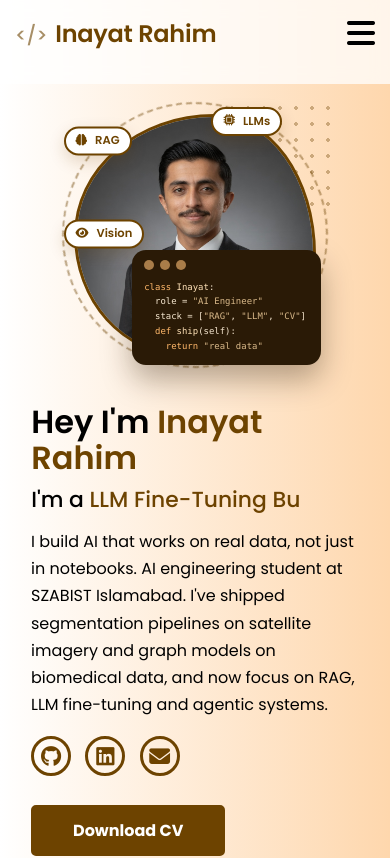
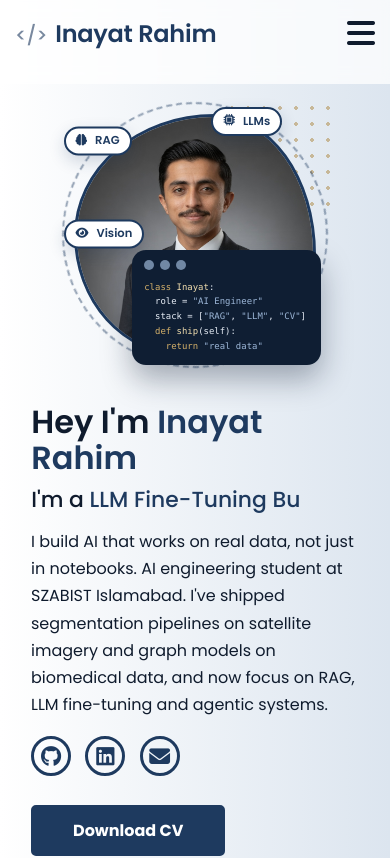
Before and after one commit to inayatrahimdev/inayatrahimdev.github.io, a plain HTML site: page index.html in a window 390 px wide. Shown: the top 858 px of the page. Drawn offline with nearby package versions, Linux system fonts and the light colour scheme.

Commit message:
Update index.html

```diff
--- a/index.html
+++ b/index.html
@@ -19,10 +19,11 @@
 @import url('https://fonts.googleapis.com/css2?family=Poppins:wght@100;200;300;400;500;600;700&display=swap');
 
 :root{
-    --brown: rgb(109,67,0);
-    --peach: rgb(254,215,173);
-    --text: #111;
-    --muted: #4a3b27;
+    --brown: #1E3A5F;   /* deep navy: primary accent (was brown) */
+    --peach: #DCE5EF;   /* pale steel mist: background tint (was peach) */
+    --gold: #B08D4F;    /* muted antique gold: single secondary accent */
+    --text: #0F1B2D;
+    --muted: #3E4C5E;
 }
 
 *{
@@ -72,7 +73,7 @@ nav{
 }
 
 .logo{
-    color: black;
+    color: var(--text);
     font-size: 1.7rem;
     font-weight: 600;
     letter-spacing: -0.01em;
@@ -95,7 +96,7 @@ nav{
     position: absolute;
     right: 15px;
     top: 10px;
-    color: black;
+    color: var(--text);
     font-size: 2rem;
     display: none;
     background: none;
@@ -113,7 +114,7 @@ nav{
 .nav-container .links a{
     position: relative;
     font-size: 1.1rem;
-    color: black;
+    color: var(--text);
     text-decoration: none;
     font-weight: 500;
     transition: 0.3s linear;
@@ -158,8 +159,8 @@ nav{
     width: 100%;
     height: auto;
     backdrop-filter: brightness(40%) blur(3px);
-    background: rgba(0,0,0,0.55);
-    box-shadow: 0 0 20px black;
+    background: rgba(8,18,34,0.62);
+    box-shadow: 0 0 20px #050d1a;
     transition: 0.25s linear;
 }
 
@@ -213,16 +214,16 @@ nav{
     inset: -6% -8% auto auto;
     width: 46%;
     height: 46%;
-    background-image: radial-gradient(var(--brown) 1.6px, transparent 1.7px);
+    background-image: radial-gradient(var(--gold) 1.6px, transparent 1.7px);
     background-size: 16px 16px;
-    opacity: 0.35;
+    opacity: 0.55;
     z-index: 0;
 }
 
 .ring{
     position: absolute;
     inset: -5%;
-    border: 2px dashed rgba(109,67,0,0.45);
+    border: 2px dashed rgba(30,58,95,0.45);
     border-radius: 50%;
     animation: spin 40s linear infinite;
     z-index: 0;
@@ -237,21 +238,21 @@ nav{
     right: -6%;
     bottom: -4%;
     width: 64%;
-    background: #2a1a06;
+    background: #0F1E33;
     border-radius: 14px;
     padding: 12px 16px 14px;
-    box-shadow: 0 14px 30px rgba(42,26,6,0.35);
+    box-shadow: 0 14px 30px rgba(15,30,51,0.35);
     text-align: left;
 }
 .code-card .dots{ display: flex; gap: 6px; margin-bottom: 10px; }
-.code-card .dots i{ width: 10px; height: 10px; border-radius: 50%; background: #c9965a; opacity: 0.8; }
+.code-card .dots i{ width: 10px; height: 10px; border-radius: 50%; background: #8AA2C0; opacity: 0.8; }
 .code-card pre, .code-card code, .code-card span{
     font-family: ui-monospace, "SFMono-Regular", Menlo, Consolas, monospace;
 }
-.code-card pre{ font-size: clamp(0.6rem, 0.5rem + 0.45vw, 0.78rem); line-height: 1.65; color: #f5e6cf; white-space: pre; overflow: hidden; }
-.code-card .k{ color: #ffb86b; }
-.code-card .f{ color: #ffe2b8; }
-.code-card .s{ color: #d9b98a; }
+.code-card pre{ font-size: clamp(0.6rem, 0.5rem + 0.45vw, 0.78rem); line-height: 1.65; color: #E6ECF5; white-space: pre; overflow: hidden; }
+.code-card .k{ color: #D4B06A; }
+.code-card .f{ color: #F0DDAE; }
+.code-card .s{ color: #9DB7D8; }
 
 .chip{
     position: absolute;
@@ -266,7 +267,7 @@ nav{
     padding: 6px 14px;
     font-size: 0.85rem;
     font-weight: 600;
-    box-shadow: 0 6px 16px rgba(109,67,0,0.18);
+    box-shadow: 0 6px 16px rgba(30,58,95,0.18);
     animation: float 5s ease-in-out infinite;
 }
 .chip.c1{ top: 8%; left: -6%; }
@@ -280,7 +281,7 @@ nav{
     width: 100%;
     aspect-ratio: 1 / 1;
     border-radius: 58% 42% 55% 45% / 50% 58% 42% 50%;
-    background: #dccfc0;
+    background: #C9D4E1;
     border: 3px solid var(--brown);
     overflow: hidden;
 }
@@ -307,7 +308,7 @@ nav{
 .blob.no-photo .initials{ display: grid; }
 
 .main-container .content{
-    color: black;
+    color: var(--text);
     width: 42%;
     min-height: 100px;
 }
@@ -326,13 +327,13 @@ nav{
 
 .content .typewriter span{
     color: var(--brown);
-    border-right: 3px solid black;
+    border-right: 3px solid var(--gold);
     padding-right: 5px;
     animation: cursorBlink 0.8s step-end infinite;
 }
 
 @keyframes cursorBlink{
-    0%, 100%{ border-color: black; }
+    0%, 100%{ border-color: var(--gold); }
     50%{ border-color: transparent; }
 }
 
@@ -401,7 +402,7 @@ nav{
 
 .block h2{
     font-size: clamp(1.8rem, 1rem + 2.5vw, 2.8rem);
-    color: black;
+    color: var(--text);
     margin-bottom: 14px;
 }
 
@@ -411,7 +412,7 @@ nav{
     width: 70px;
     height: 4px;
     margin: 12px auto 0;
-    background: var(--brown);
+    background: var(--gold);
     border-radius: 2px;
 }
 
@@ -432,7 +433,7 @@ nav{
 
 .card:hover{
     transform: translateY(-6px);
-    box-shadow: 0 10px 30px rgba(109,67,0,0.28);
+    box-shadow: 0 10px 30px rgba(30,58,95,0.28);
 }
 
 .card > i{
@@ -444,7 +445,7 @@ nav{
     display: block;
 }
 
-.card h3{ font-size: 1.2rem; margin-bottom: 10px; color: black; }
+.card h3{ font-size: 1.2rem; margin-bottom: 10px; color: var(--text); }
 .card p{ font-size: 0.95rem; line-height: 1.7; color: var(--muted); }
 
 .year, .when{
@@ -544,7 +545,7 @@ nav{
     width: 18px;
     height: 18px;
     border-radius: 50%;
-    background: var(--brown);
+    background: var(--gold);
     border: 3px solid #fff;
 }
 
@@ -579,7 +580,7 @@ nav{
 footer{
     margin-top: 90px;
     padding-top: 22px;
-    border-top: 1px solid rgba(109,67,0,0.4);
+    border-top: 1px solid rgba(30,58,95,0.4);
     display: flex;
     justify-content: space-between;
     flex-wrap: wrap;
```
